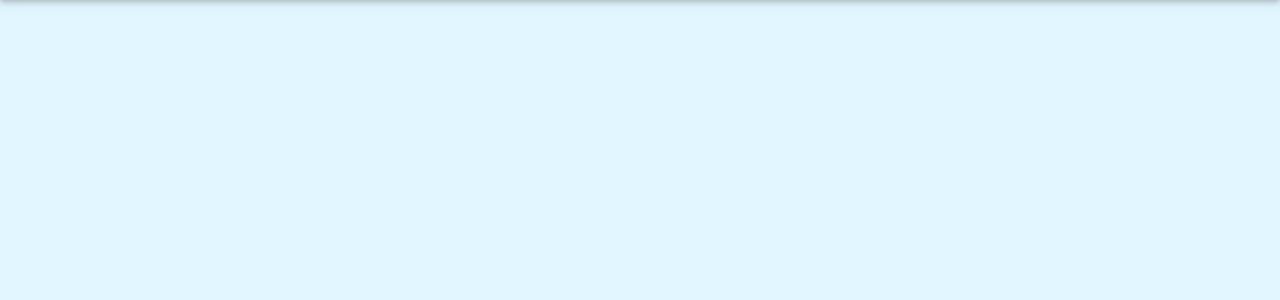
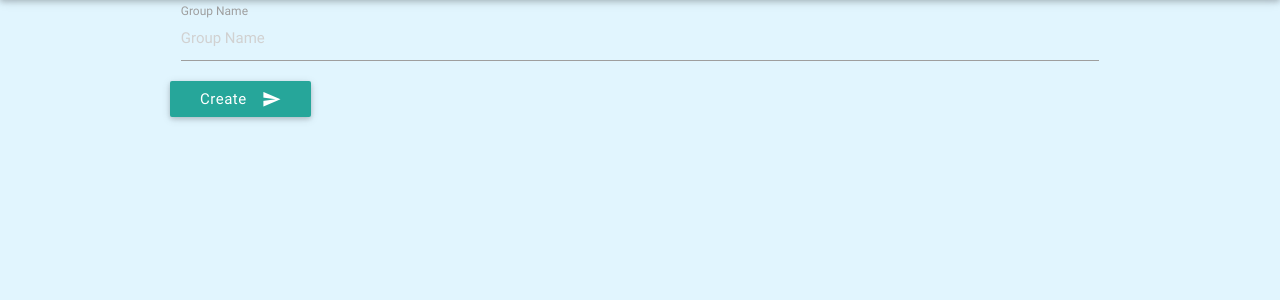
Before and after one commit to JCharante/flow, a Flask app: page /groups/create in a window 1280 px wide. Shown: the part 64-364 px from the top of the page. Run offline with Flask 2, Linux system fonts and the light colour scheme.

Commit message:
Created a page that has a form to create a group

```diff
--- /dev/null
+++ b/client_server/static/internal/groups/create/js/script.js
@@ -0,0 +1,36 @@
+function onceDocumentReady() {
+	getURLs(startSubmitButtonListener);
+}
+
+function startSubmitButtonListener() {
+	$('#submit').click(function () {
+		var group_name = $('#group_name').val();
+		var aid = getAID();
+		var data = {
+			group_name: group_name,
+			aid: aid
+		};
+
+		$.ajax({
+			method: 'POST',
+			url: urls.auth_server_address + '/groups/create',
+			data: JSON.stringify(data),
+			dataType: "json",
+			contentType: "application/json",
+			statusCode: {
+				200: function (data) {
+					console.log('Server Replied: ', data);
+					Materialize.toast('Created Group!', 420, 'light-green accent-4');
+					redirectToDashboard();
+				},
+				400: function (responseObject) {
+					console.log('Server Replied: ', responseObject);
+					data = responseObject.responseJSON;
+					Materialize.toast(data.message + '\n' + data.fields + '\n', data.code, 3000, 'red accent-4');
+				}
+			}
+		});
+	});
+}
+
+$(document).ready(onceDocumentReady);
--- a/client_server/static/internal/navbar/css/style.css
+++ b/client_server/static/internal/navbar/css/style.css
@@ -17,3 +17,7 @@ html {
 .btn-large {
     text-transform: none;
 }
+
+.btn {
+    text-transform: none;
+}
--- a/client_server/static/internal/util/js/aid.js
+++ b/client_server/static/internal/util/js/aid.js
@@ -1,5 +1,9 @@
 function redirectToHomePage() {
 	window.location.replace('/');
+}
+
+function redirectToDashboard() {
+	window.location.replace('/dashboard');
 }
 
 function hasAnAidValue() {
--- a/client_server/templates/groups/create.html
+++ b/client_server/templates/groups/create.html
@@ -1,5 +1,26 @@
 {% extends "navbar/base.html" %}
 
 {% block title %}
-flow - Create Group
+	flow - Create Group
 {% endblock %}
+
+{% block body %}
+	<div class="container">
+		<div class="row">
+			<div class="row">
+				<div class="input-field col s12">
+					<input placeholder="Group Name" id="group_name" type="text" class="validate">
+					<label for="group_name">Group Name</label>
+				</div>
+				<button id="submit" class="btn waves-effect waves-light" type="submit" name="action">Create
+					<i class="material-icons right">send</i>
+				</button>
+			</div>
+		</div>
+	</div>
+
+{% endblock %}
+
+{% block scripts %}
+	<script src="{{ url_for('static', filename='internal/groups/create/js/script.js') }}"></script>
+{% endblock %}
```
